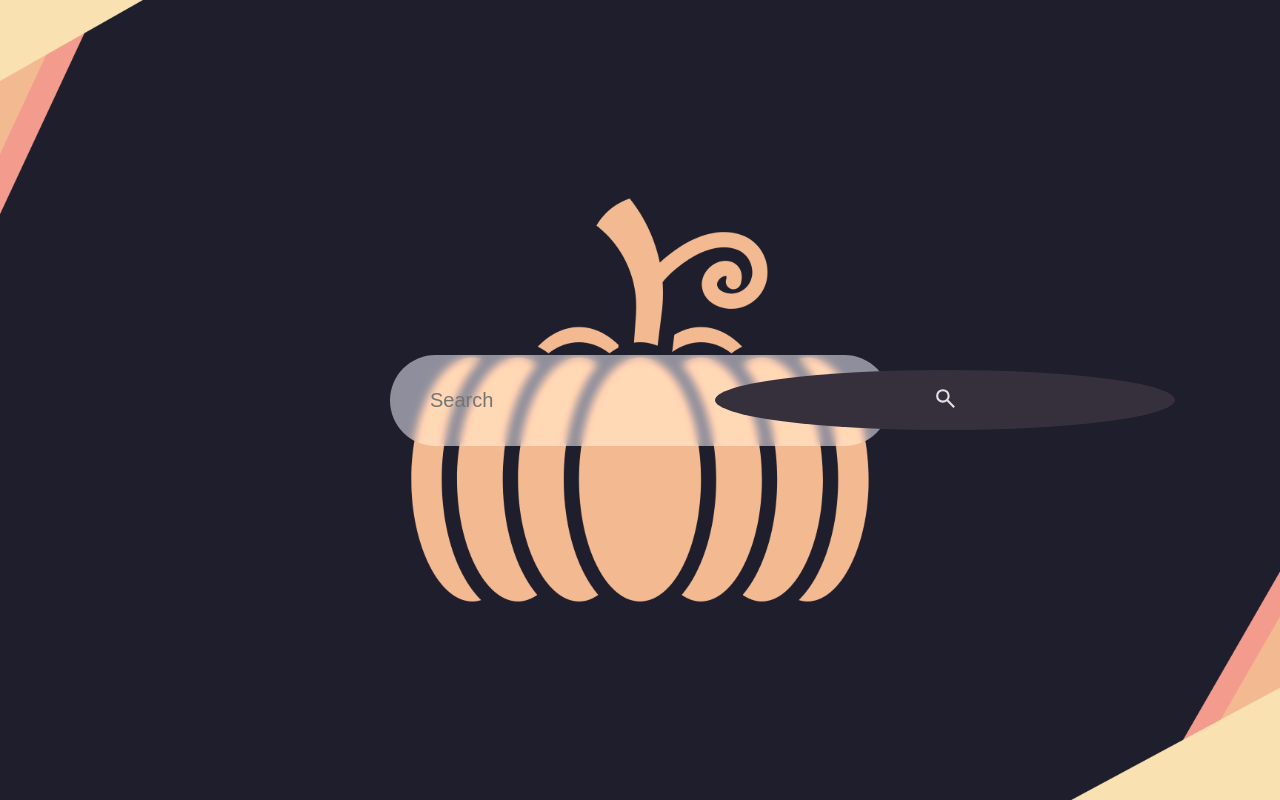
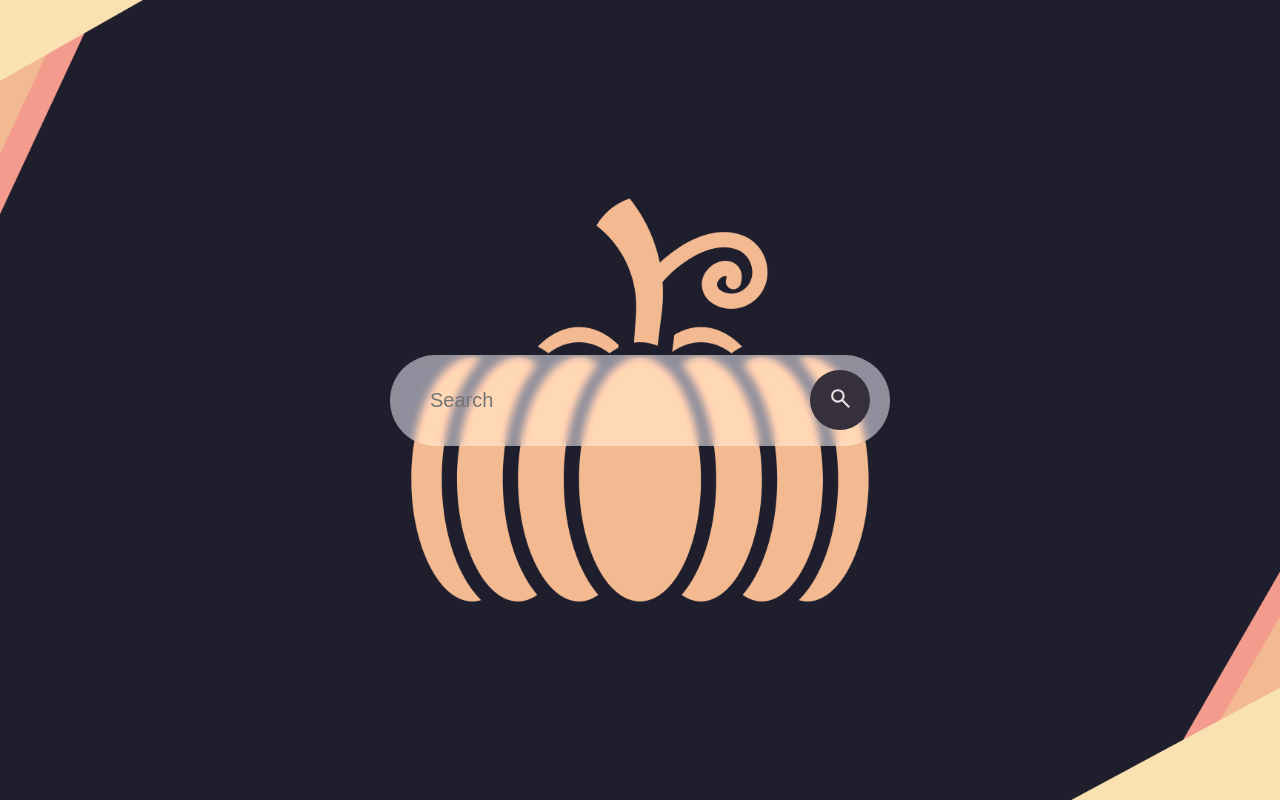
Before and after one commit to SilverzCreations/PumpkinSearch, a plain HTML site: page index.html in a window 1280 px wide. Drawn offline with Linux system fonts and the light colour scheme.

Commit message:
Update style.css

```diff
--- a/style.css
+++ b/style.css
@@ -56,6 +56,6 @@ body{
     height: 60px;
     background: #36303d;
     cursor: pointer;
-    min-width: 100%;
-    min-hight: 100%;
+    min-width: 60px;
+    min-hight: 60px;
 }
```
